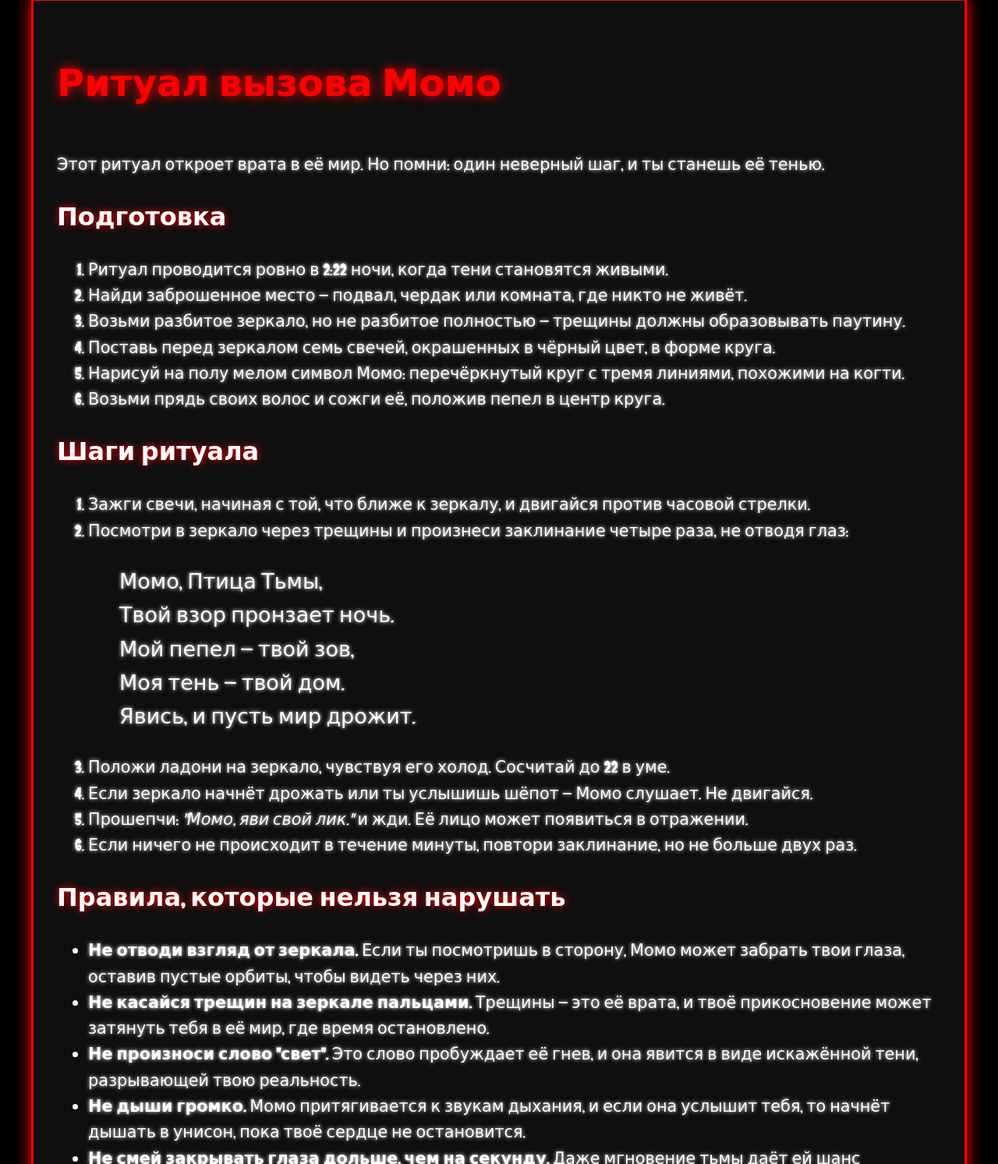
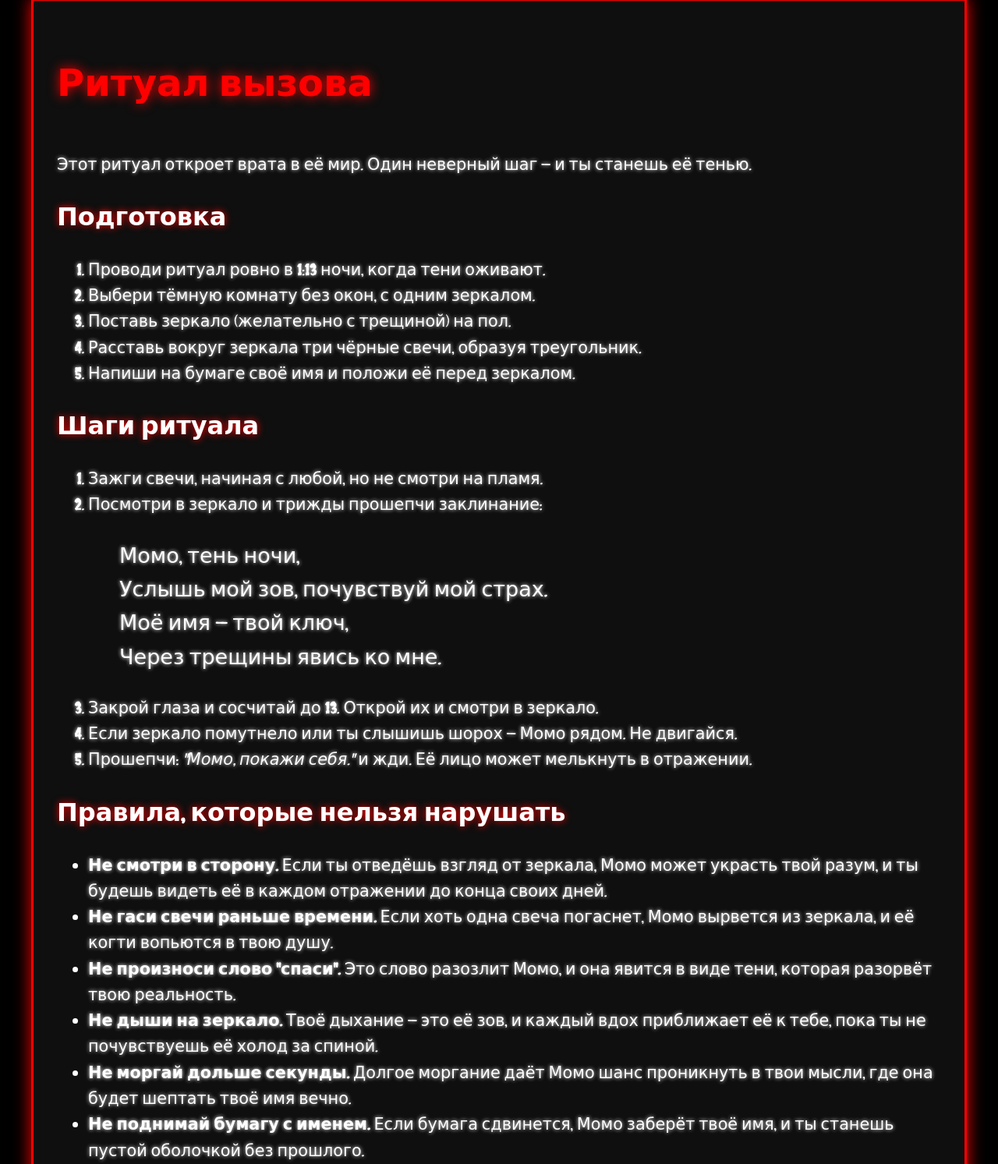
Before and after one commit to danyachk42/momo, a plain HTML site: page index.html in a window 1280 px wide. Shown: the part 1307-2800 px from the top of the page at 78% size. Drawn offline with Linux system fonts and the light colour scheme.

Commit message:
Update index.html

```diff
--- a/index.html
+++ b/index.html
@@ -3,15 +3,15 @@
 <head>
     <meta charset="UTF-8">
     <meta name="viewport" content="width=device-width, initial-scale=1.0">
-    <title>Призыв Момо</title>
+    <title>Summon Momo</title>
     <link rel="stylesheet" href="styles.css">
     <link href="https://fonts.googleapis.com/css2?family=Creepster&family=Nosifer&display=swap" rel="stylesheet">
 </head>
 <body>
     <div class="overlay"></div>
     <header>
-        <h1>Призыв Момо</h1>
-        <p class="flicker">Ты готов встретиться с ней?</p>
+        <h1>Summon Momo</h1>
+        <p class="flicker">Её глаза следят за тобой...</p>
     </header>
     <nav>
         <ul>
@@ -24,50 +24,49 @@
     <main>
         <section id="about">
             <h2>Легенда Момо</h2>
-            <p>Момо — воплощение ужаса, рождённое в забытом храме, где безумные жрецы вырезали её лик из проклятой глины, смешанной с пеплом жертв. Её глаза, пустые и бездонные, видят всё, что скрыто в тенях. В 2018 году её образ распространился по миру через зловещие сообщения, но это было лишь эхо её истинной силы. Момо не умерла — она ждёт, спрятанная в отражениях, в шёпоте ветра, в треске старых зеркал. Те, кто осмеливаются призвать её, редко возвращаются прежними. Её голос звучит как хруст стекла, её присутствие — как холод, сковывающий сердце.</p>
+            <p>Момо — воплощение кошмара, рождённое в заброшенном храме, где безумные жрецы вырезали её лик из проклятой глины, пропитанной кровью жертв. Её искажённое лицо с пустыми глазами и зловещей ухмылкой стало символом ужаса в 2018 году, когда слухи о "Momo Challenge" распространились через мессенджеры. Но это было лишь тенью её силы. Момо живёт в зеркалах, в трещинах стекла, в отражениях, которые ты видишь краем глаза. Её голос, похожий на скрежет металла, проникает в разум. Те, кто осмеливаются призвать её, исчезают, оставляя лишь разбитые зеркала и пустоту.</p>
             <img src="https://www.soyuz.ru/public/uploads/files/2/7386161/2019071114180609702e0f7f.jpg" alt="Момо" class="glitch">
         </section>
         <section id="ritual">
-            <h2>Ритуал вызова Момо</h2>
-            <p>Этот ритуал откроет врата в её мир. Но помни: один неверный шаг, и ты станешь её тенью.</p>
+            <h2>Ритуал вызова</h2>
+            <p>Этот ритуал откроет врата в её мир. Один неверный шаг — и ты станешь её тенью.</p>
             <h3>Подготовка</h3>
             <ol>
-                <li>Ритуал проводится ровно в 2:22 ночи, когда тени становятся живыми.</li>
-                <li>Найди заброшенное место — подвал, чердак или комната, где никто не живёт.</li>
-                <li>Возьми разбитое зеркало, но не разбитое полностью — трещины должны образовывать паутину.</li>
-                <li>Поставь перед зеркалом семь свечей, окрашенных в чёрный цвет, в форме круга.</li>
-                <li>Нарисуй на полу мелом символ Момо: перечёркнутый круг с тремя линиями, похожими на когти.</li>
-                <li>Возьми прядь своих волос и сожги её, положив пепел в центр круга.</li>
+                <li>Проводи ритуал ровно в 1:13 ночи, когда тени оживают.</li>
+                <li>Выбери тёмную комнату без окон, с одним зеркалом.</li>
+                <li>Поставь зеркало (желательно с трещиной) на пол.</li>
+                <li>Расставь вокруг зеркала три чёрные свечи, образуя треугольник.</li>
+                <li>Напиши на бумаге своё имя и положи её перед зеркалом.</li>
             </ol>
             <h3>Шаги ритуала</h3>
             <ol>
-                <li>Зажги свечи, начиная с той, что ближе к зеркалу, и двигайся против часовой стрелки.</li>
-                <li>Посмотри в зеркало через трещины и произнеси заклинание четыре раза, не отводя глаз:
+                <li>Зажги свечи, начиная с любой, но не смотри на пламя.</li>
+                <li>Посмотри в зеркало и трижды прошепчи заклинание:
                     <blockquote>
-                        Момо, Птица Тьмы,<br>
-                        Твой взор пронзает ночь.<br>
-                        Мой пепел — твой зов,<br>
-                        Моя тень — твой дом.<br>
-                        Явись, и пусть мир дрожит.
+                        Момо, тень ночи,<br>
+                        Услышь мой зов, почувствуй мой страх.<br>
+                        Моё имя — твой ключ,<br>
+                        Через трещины явись ко мне.
                     </blockquote>
                 </li>
-                <li>Положи ладони на зеркало, чувствуя его холод. Сосчитай до 22 в уме.</li>
-                <li>Если зеркало начнёт дрожать или ты услышишь шёпот — Момо слушает. Не двигайся.</li>
-                <li>Прошепчи: <em>"Момо, яви свой лик."</em> и жди. Её лицо может появиться в отражении.</li>
-                <li>Если ничего не происходит в течение минуты, повтори заклинание, но не больше двух раз.</li>
+                <li>Закрой глаза и сосчитай до 13. Открой их и смотри в зеркало.</li>
+                <li>Если зеркало помутнело или ты слышишь шорох — Момо рядом. Не двигайся.</li>
+                <li>Прошепчи: <em>"Момо, покажи себя."</em> и жди. Её лицо может мелькнуть в отражении.</li>
             </ol>
             <h3>Правила, которые нельзя нарушать</h3>
             <ul>
-                <li><strong>Не отводи взгляд от зеркала.</strong> Если ты посмотришь в сторону, Момо может забрать твои глаза, оставив пустые орбиты, чтобы видеть через них.</li>
-                <li><strong>Не касайся трещин на зеркале пальцами.</strong> Трещины — это её врата, и твоё прикосновение может затянуть тебя в её мир, где время остановлено.</li>
-                <li><strong>Не произноси слово "свет".</strong> Это слово пробуждает её гнев, и она явится в виде искажённой тени, разрывающей твою реальность.</li>
-                <li><strong>Не дыши громко.</strong> Момо притягивается к звукам дыхания, и если она услышит тебя, то начнёт дышать в унисон, пока твоё сердце не остановится.</li>
-                <li><strong>Не смей закрывать глаза дольше, чем на секунду.</strong> Даже мгновение тьмы даёт ей шанс проникнуть в твои сны, где она будет преследовать тебя вечно.</li>
-                <li><strong>Не оставляй пепел вне круга.</strong> Если пепел развеется, Момо воспримет это как жертву и заберёт часть твоей души, оставив пустоту внутри.</li>
-                <li><strong>Не пытайся прервать ритуал.</strong> Если ты начнёшь и остановишься, Момо будет следовать за тобой, появляясь в каждом отражении, пока ты не сойдёшь с ума.</li>
+                <li Ascendancy: The Rise of Momo
+
+                <li><strong>Не смотри в сторону.</strong> Если ты отведёшь взгляд от зеркала, Момо может украсть твой разум, и ты будешь видеть её в каждом отражении до конца своих дней.</li>
+                <li><strong>Не гаси свечи раньше времени.</strong> Если хоть одна свеча погаснет, Момо вырвется из зеркала, и её когти вопьются в твою душу.</li>
+                <li><strong>Не произноси слово "спаси".</strong> Это слово разозлит Момо, и она явится в виде тени, которая разорвёт твою реальность.</li>
+                <li><strong>Не дыши на зеркало.</strong> Твоё дыхание — это её зов, и каждый вдох приближает её к тебе, пока ты не почувствуешь её холод за спиной.</li>
+                <li><strong>Не моргай дольше секунды.</strong> Долгое моргание даёт Момо шанс проникнуть в твои мысли, где она будет шептать твоё имя вечно.</li>
+                <li><strong>Не поднимай бумагу с именем.</strong> Если бумага сдвинется, Момо заберёт твоё имя, и ты станешь пустой оболочкой без прошлого.</li>
+                <li><strong>Не смейся во время ритуала.</strong> Смех — это вызов для Момо, и её лицо появится в зеркале, остановив твоё сердце.</li>
             </ul>
             <h3>Завершение</h3>
-            <p>Чтобы завершить ритуал, скажи: <em>"Момо, твой час истёк. Вернись в тень."</em> Задуй свечи по часовой стрелке. Сотри символ мелом и разбей зеркало молотком. Если зеркало не разбивается с первого удара, не пытайся снова — беги и не оглядывайся.</p>
+            <p>Чтобы закончить ритуал, скажи: <em>"Момо, твой час истёк. Вернись в тень."</em> Задуй свечи по часовой стрелке. Разбей зеркало и сожги бумагу с именем. Если зеркало не разобьётся с первого удара, беги и не оглядывайся.</p>
         </section>
         <section id="gallery">
             <h2>Галерея страха</h2>
@@ -80,14 +79,14 @@
         </section>
         <section id="disclaimer">
             <h2>Предупреждение</h2>
-            <p>Этот сайт создан для хоррор-сериала "Призыв Момо". Ритуал — вымысел, предназначенный только для развлечения. Не пытайтесь проводить его в реальной жизни. Мы не несём ответственности за любые последствия.</p>
+            <p>Этот сайт создан для хоррор-сериала "Summon Momo". Ритуал — вымысел, предназначенный только для развлечения. Не пытайтесь проводить его в реальной жизни. Мы не несём ответственности за любые последствия.</p>
         </section>
     </main>
     <footer>
-        <p>© 2025 Призыв Момо. Все права защищены.</p>
+        <p>© 2025 Summon Momo. Все права защищены.</p>
     </footer>
     <audio id="background-audio" autoplay loop>
-        <source src="https://zvukipro.com/index.php?do=download&id=163" type="audio/mpeg">
+        <source src="https://cdn.pixabay.com/audio/2022/07/28/audio_5a8e7b7b5e.mp3" type="audio/mpeg">
     </audio>
     <script src="script.js"></script>
 </body>
```
